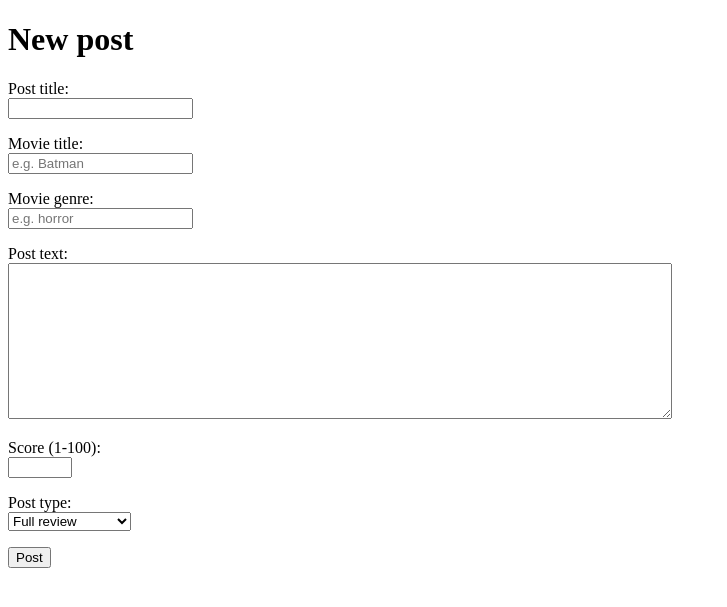
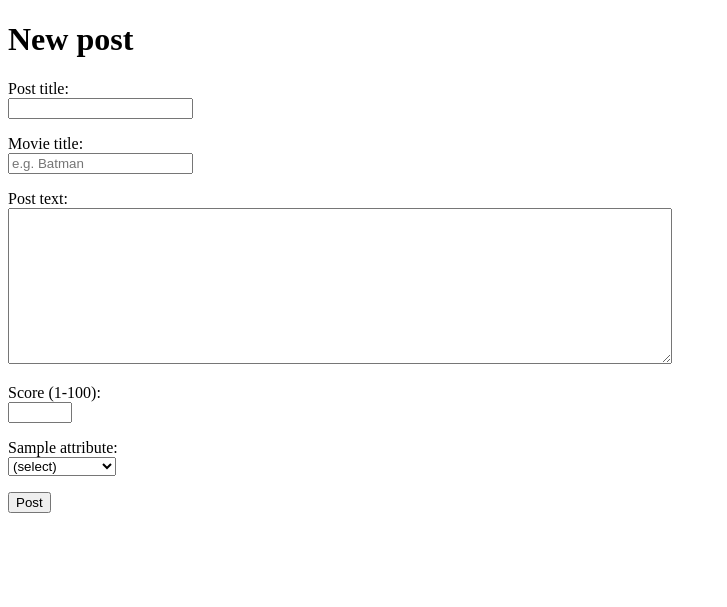
Before and after one commit to faintworks/filmly, a Flask app: template templates/new_item.html in a window 1280 px wide. Shown: the top 607 px of the page, without its empty margins (0-727 px from the left). Run offline with Flask 3, Linux system fonts and the light colour scheme; the template is opened without the code that fills it: most values are stand-ins (such as "Sample title", 1, 10 or a date in 2020).

Commit message:
Update attributes
Removed hardcoded attributes from html

```diff
--- a/app.py
+++ b/app.py
@@ -45,7 +45,8 @@
 @app.route("/new_item")
 def new_item():
     require_login()
-    return render_template("new_item.html")
+    attributes = items.get_all_attributes()
+    return render_template("new_item.html", attributes=attributes)
 
 @app.route("/create_item", methods=["POST"])
 def create_item():
@@ -67,12 +68,10 @@
     user_id = session["user_id"]
 
     attributes = []
-    ptype = request.form["ptype"]
-    if ptype:
-        attributes.append(("Post type", ptype))
-    genre = request.form["genre"]
-    if genre:
-        attributes.append(("Genre", genre))
+    for entry in request.form.getlist("attributes[]"):
+        if entry:
+            parts = entry.split(":",1)
+            attributes.append((parts[0], parts[1]))
 
     items.add_item(title, movie, review, score, user_id, attributes)
 
--- a/schema.sql
+++ b/schema.sql
@@ -13,9 +13,15 @@
   user_id INTEGER NOT NULL REFERENCES users(id) ON DELETE CASCADE
 );
 
+CREATE TABLE attributes (
+  id INTEGER PRIMARY KEY AUTOINCREMENT,
+  title TEXT NOT NULL,
+  value TEXT NOT NULL
+);
+
 CREATE TABLE item_attributes (
     id INTEGER PRIMARY KEY AUTOINCREMENT,
     item_id INTEGER REFERENCES items,
     title TEXT NOT NULL,
     value TEXT NOT NULL
-)
+);
--- a/templates/new_item.html
+++ b/templates/new_item.html
@@ -16,8 +16,6 @@
       Movie title: <br />
       <input type="text" name="movie" maxlength="100" placeholder="e.g. Batman" required/>
     </p>
-    <label>Movie genre: </label><br />
-      <input type="text" name="genre" placeholder="e.g. horror">
     <p>
       Post text: <br />
       <textarea name="review" rows="10" cols="80" maxlength="1000" required></textarea>
@@ -26,16 +24,17 @@
       Score (1-100): <br />
       <input name="score" type="number" pattern="^(100|[1-9][0-9]?)$" min="1" max="100" required inputmode="numeric">
     </p>
+    {% for attribute in attributes %}
     <p>
-      <label>Post type: </label><br />
-        <select name="ptype" required>
-          <option value="Full review">Full review</option>
-          <option value="Quick review">Quick review</option>
-          <option value="First impressions">First impressions</option>
-          <option value="Analysis">Analysis</option>
-        </select>
-      <br>
+      {{ attribute }}: <br />
+      <select name="attributes[]" required>
+        <option value="">(select)</option>
+        {% for option in attributes[attribute] %}
+          <option value="{{ attribute }}:{{ option }}">{{ option }}</option>
+        {% endfor %}
+      </select>
     </p>
+    {% endfor %}
     <input type="submit" value="Post" />
   </form>
 </body>
```
Also changed, not shown: init.sql (added, +14 -0 lines), items.py (+13 -0 lines), templates/show_item.html (+5 -8 lines).
